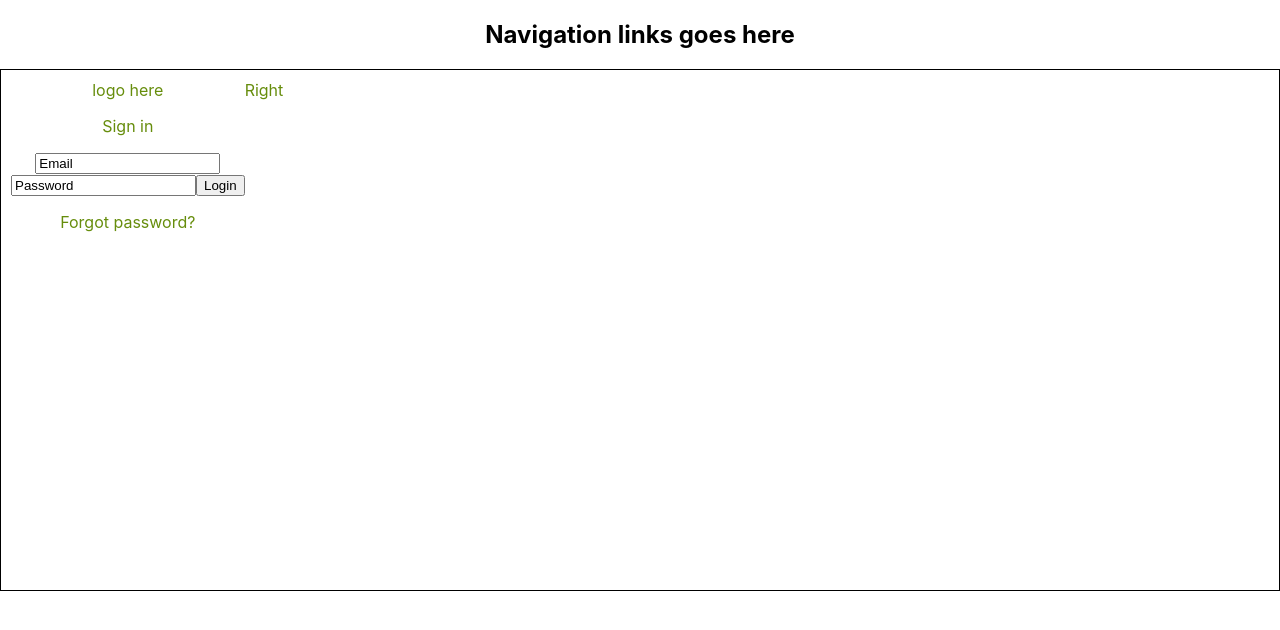
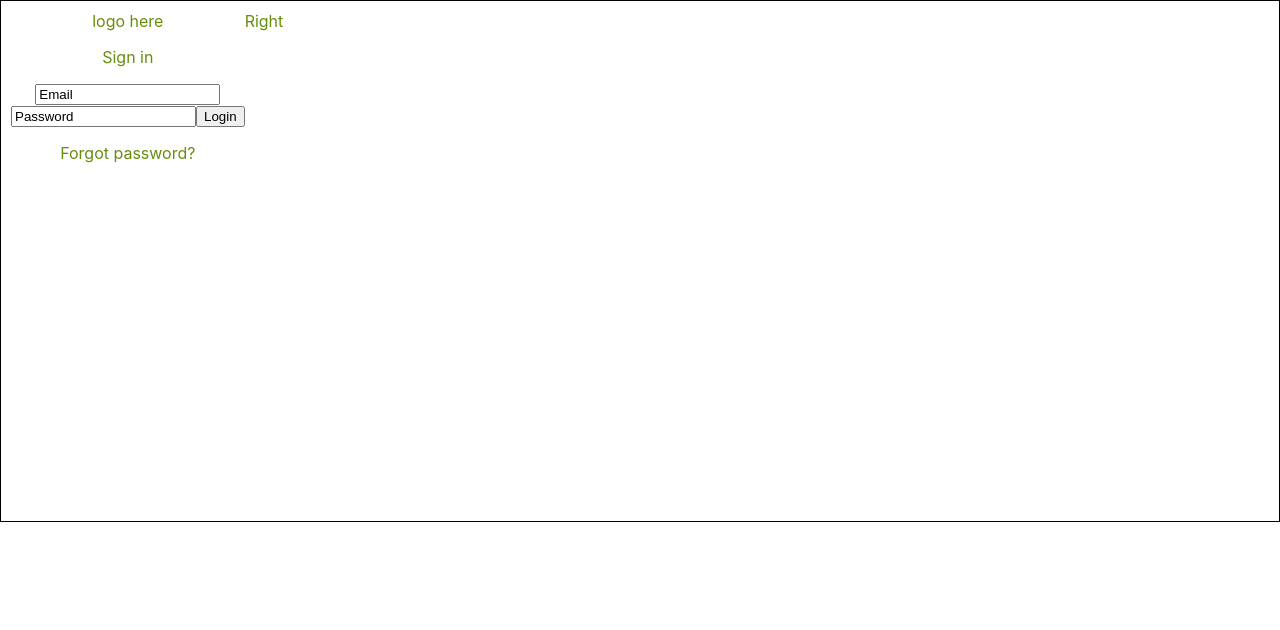
Before and after one commit to TechBuilder-360/portfolio-react, a React (Create React App) app: page / in a window 1280 px wide. Shown: the top 630 px of the page. Built offline with nearby package versions, Linux system fonts and the light colour scheme.

Commit message:
removed Layout wrapper from login form

```diff
--- a/src/authentication/LoginForm/LoginForm.js
+++ b/src/authentication/LoginForm/LoginForm.js
@@ -4,7 +4,6 @@ import Layout from '../../container/Layout/Layout';
 
 const LoginForm = () => {
   return (
-    <Layout>
     <div className={classes.Login}>
         <div className="column">
             <div className="xlogo">logo here</div>
@@ -20,7 +19,6 @@ const LoginForm = () => {
         </div>
         <div className="column">Right</div>
     </div>
-    </Layout>
   );
 };
 
```
